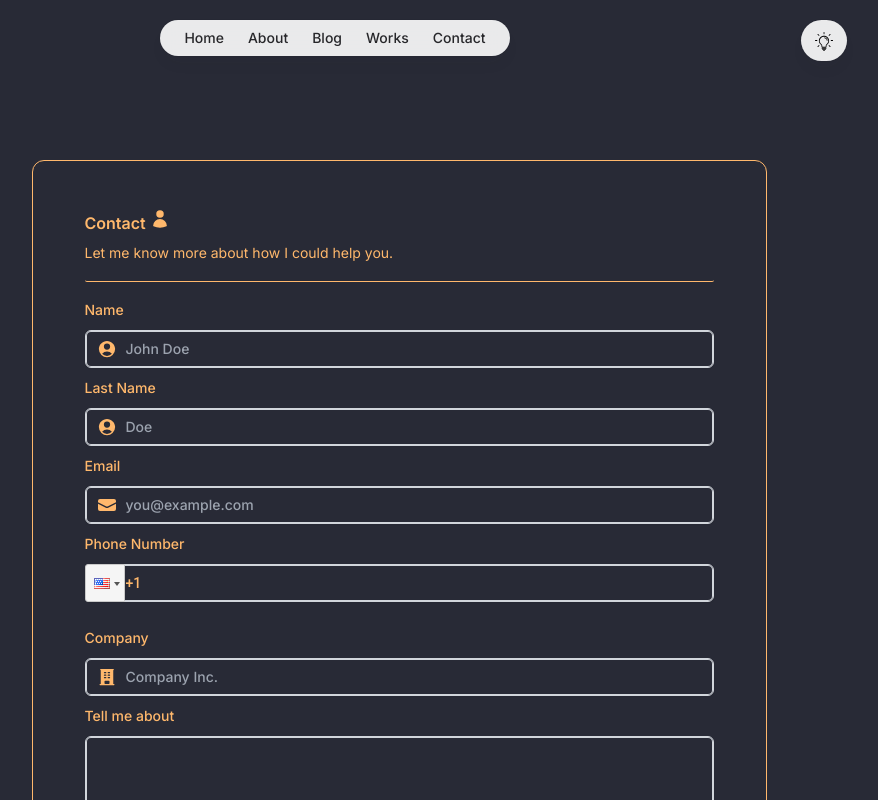
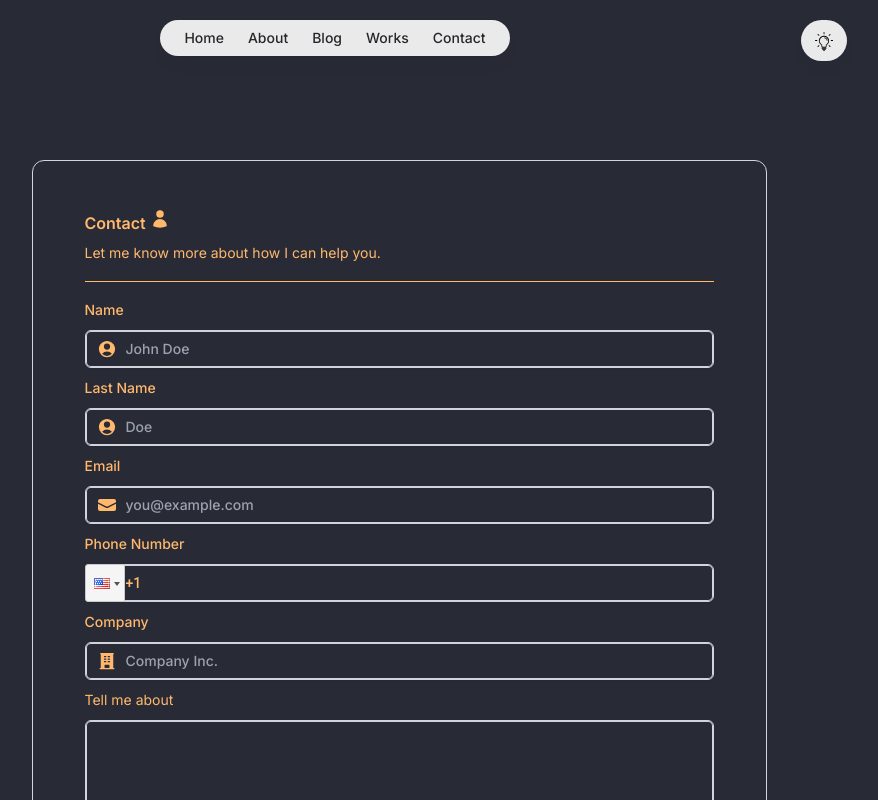
Before and after one commit to GuillerFuentec/porfolio, a Next.js app: page /contact in a window 1280 px wide. Shown: the top 800 px of the page, without its empty margins (241-1119 px from the left). Built offline with nearby package versions, Linux system fonts and the light colour scheme.

Commit message:
fixed: styles from contact page its already done b0.1

```diff
--- a/src/components/HeaderNav.jsx
+++ b/src/components/HeaderNav.jsx
@@ -130,6 +130,7 @@ export default function HeaderNav({toggleTheme}) {
                                   Contact Us
                                 </a>
                               </li>
+                              <div className="border-b border-black mx-3"/>
                               <li>
                                 <a
                                   href="/privacity"
--- a/src/data/experience.js
+++ b/src/data/experience.js
@@ -1,2 +1,4 @@
-// Aqui vamos a mapear todos las projectos que cuentan como experiencia y
-// q entrarian en la pagina de WORKS
+/*
+    Aqui vamos a mapear todos las projectos que cuentan como experiencia y
+    q entrarian en la pagina de WORKS
+*/
--- a/src/pages/contact/index.jsx
+++ b/src/pages/contact/index.jsx
@@ -5,7 +5,6 @@ import { useFormik, FormikProvider } from "formik";
 import useTheme from "@/hook/theme";
 import Layout from "@/styles/Layout";
 import { usePhoneNumberValidation } from "@/hook/forms_validator";
-import Textarea from "./textarea";
 
 export default function Contact() {
   const [theme, toggleTheme] = useTheme();
@@ -48,14 +47,17 @@ export default function Contact() {
   return (
     <Layout theme={theme} toggleTheme={toggleTheme}>
       <div className="w-full block justify-center hero mt-4">
-        <div className="w-3/4 my-28 mx-auto text-accent px-5 py-8 border border-accent rounded-xl">
+        <div
+          className={`w-3/4 my-28 mx-auto text-accent px-5 py-8 border border-accent rounded-xl ${
+            theme === "light"
+              ? "border-black text-black ring-black focus:ring-black"
+              : "border-gray-300 text-accent ring-gray-300 focus:ring-indigo-600"
+          }`}
+        >
           <FormikProvider value={formik}>
-            <form
-              onSubmit={formik.handleSubmit}
-              className="rounded-sm px-7 py-4"
-            >
+            <form onSubmit={formik.handleSubmit} className="px-7 py-4">
               <div className="space-y-4">
-                <div className="border-b rounded-sm border-accent pb-4 mb-4">
+                <div className="border-accent border-b pb-4 mb-4">
                   <h2
                     className={`flex text-base font-semibold leading-7 text-accent ${
                       theme === "light" ? "text-black" : "text-accent"
@@ -80,7 +82,7 @@ export default function Contact() {
                       theme === "light" ? "text-black" : "text-accent"
                     }`}
                   >
-                    Let me know more about how I could help you.
+                    Let me know more about how I can help you.
                   </p>
                 </div>
               </div>
@@ -188,7 +190,7 @@ export default function Contact() {
               </div>
               {/* Company */}
               <div>
-                <label htmlFor="company" className={labelClassNames}>
+                <label htmlFor="company" className={`-mt-4 ${labelClassNames}`}>
                   Company
                   <div className="relative mt-2 rounded-md shadow-sm">
                     <div className="pointer-events-none absolute inset-y-0 left-0 flex items-center pl-3">
@@ -216,7 +218,28 @@ export default function Contact() {
                 </label>
               </div>
               {/* Textarea */}
-              <Textarea />
+              <div>
+                <p
+                  className={`mt-1 text-sm leading-6 text-accent ${
+                    theme === "light" ? "text-black" : "text-accent"
+                  }`}
+                >
+                  Tell me about
+                </p>
+                <div className="relative mt-2 rounded-md shadow-sm">
+                  <textarea
+                    rows={4}
+                    name="comment"
+                    id="comment"
+                    className={`block w-full rounded-md border border-gray-300 bg-transparent py-1.5 pl-10 text-accent ring-1 ring-inset ring-gray-300 placeholder:text-gray-400 focus:ring-2 focus:ring-inset focus:ring-indigo-600 sm:text-sm sm:leading-6 ${
+                      theme === "light"
+                        ? "border-black text-black ring-black focus:ring-black"
+                        : "border-gray-300 text-accent ring-gray-300 focus:ring-indigo-600"
+                    }`}
+                    defaultValue={""}
+                  />
+                </div>
+              </div>
               <div className="border-t border-accent pt-4 mt-5"></div>
               <button type="submit" className={buttonClassNames}>
                 Submit
--- a/src/pages/contact/textarea.js
+++ /dev/null
@@ -1,26 +0,0 @@
-import useTheme from "@/hook/theme";
-
-export default function Textarea() {
-  const [theme, toggleTheme] = useTheme();
-
-  const labelClassNames = `block text-sm font-medium leading-6 text-accent mb-2 ${
-    theme === "light" ? "text-black" : "text-accent"
-  }`;
-
-  return (
-    <div>
-      <label htmlFor="comment" className={labelClassNames}>
-        Tell me about
-      </label>
-      <div className="relative mt-2 rounded-md shadow-sm">
-        <textarea
-          rows={4}
-          name="comment"
-          id="comment"
-          className="block w-full rounded-md border border-gray-300 bg-transparent py-1.5 pl-10 text-accent ring-1 ring-inset ring-gray-300 placeholder:text-gray-400 focus:ring-2 focus:ring-inset focus:ring-indigo-600 sm:text-sm sm:leading-6"
-          defaultValue={""}
-        />
-      </div>
-    </div>
-  );
-}
--- a/src/styles/output.css
+++ b/src/styles/output.css
@@ -1,21 +1,3 @@
-[data-theme="light"] {
-  --text-color: #000000;
-  --border-color: #000000;
-}
-
-[data-theme="dracula"] {
-  --text-color: #6272a4;
-  --border-color: #6272a4;
-}
-
-.text-accent {
-  color: var(--text-color);
-}
-
-.border-accent {
-  border-color: var(--border-color);
-}
-
 .layout {
   height: auto;
   width: auto;
```
